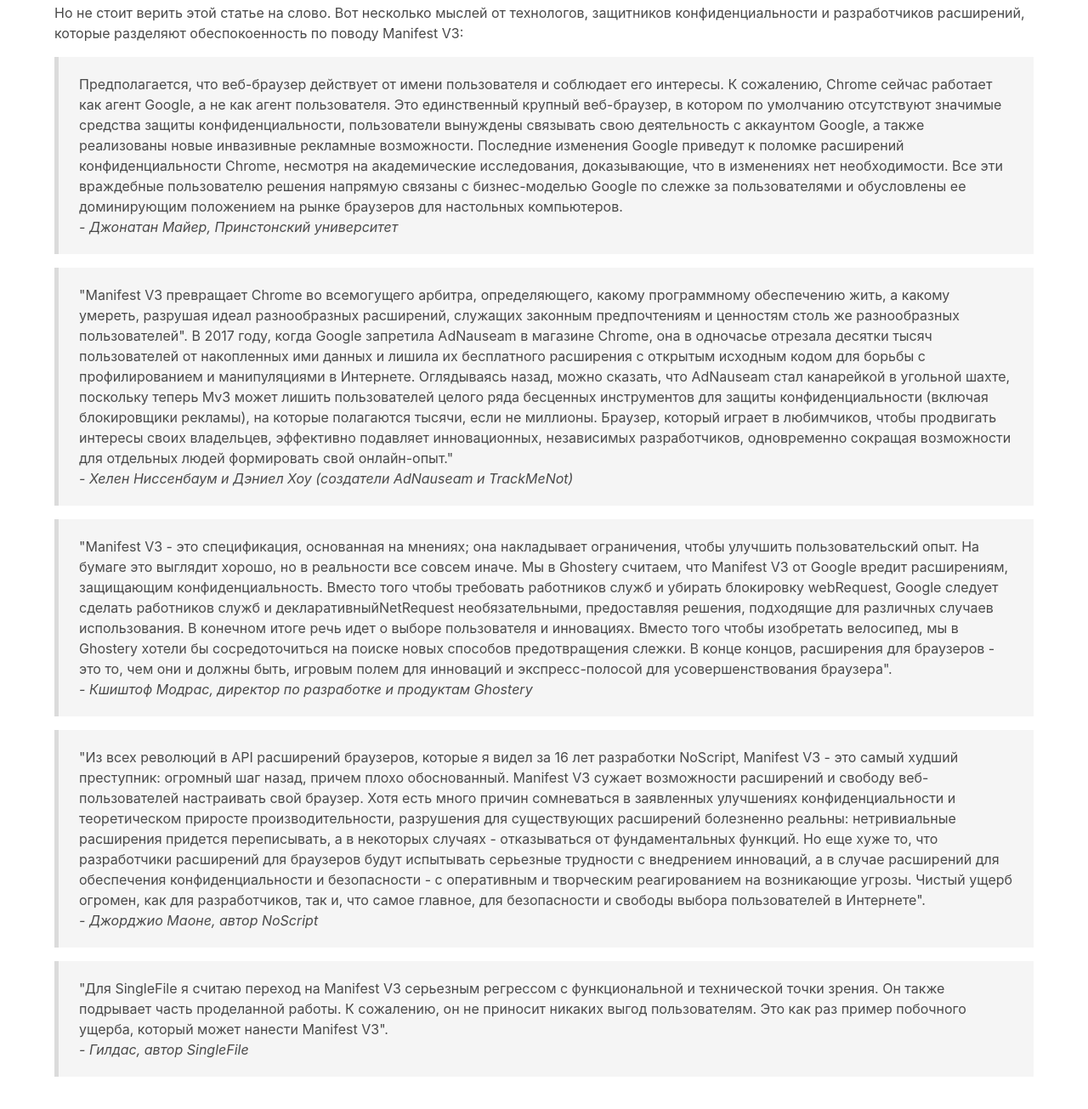
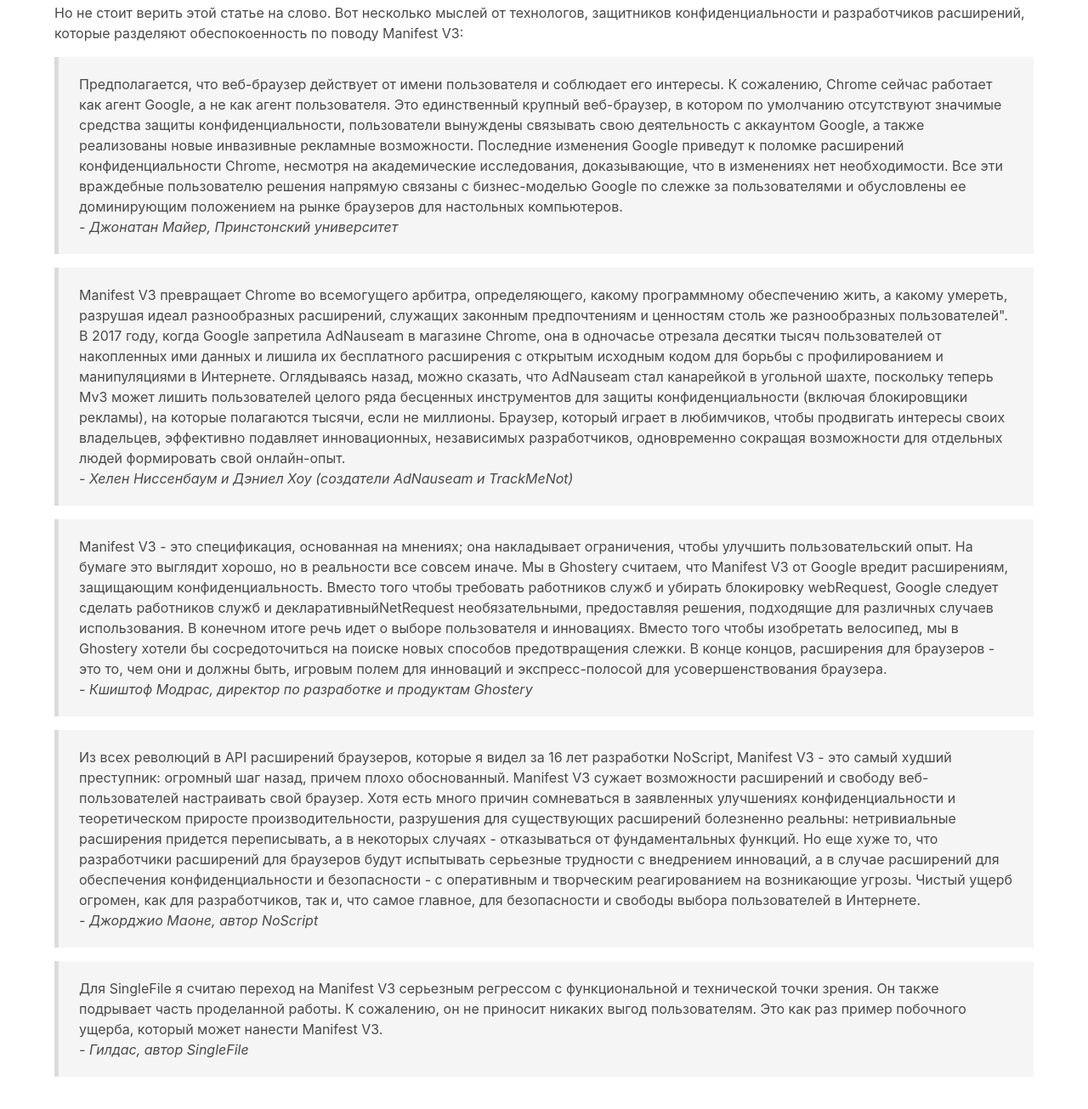
Before and after one commit to xdettlaff/useit, a plain HTML site: page ru/index.html in a window 1280 px wide. Shown: the part 1232-2537 px from the top of the page at 85% size. Drawn offline with Linux system fonts and the light colour scheme.

Commit message:
Remove quote marks in quotes

```diff
--- a/ru/index.html
+++ b/ru/index.html
@@ -129,8 +129,8 @@
           </blockquote>
 
           <blockquote>
-            "Manifest V3 превращает Chrome во всемогущего арбитра, определяющего, какому программному обеспечению жить,
-            а какому умереть, разрушая идеал разнообразных расширений, служащих законным предпочтениям и ценностям столь
+            Manifest V3 превращает Chrome во всемогущего арбитра, определяющего, какому программному обеспечению жить, а
+            какому умереть, разрушая идеал разнообразных расширений, служащих законным предпочтениям и ценностям столь
             же разнообразных пользователей". В 2017 году, когда Google запретила AdNauseam в магазине Chrome, она в
             одночасье отрезала десятки тысяч пользователей от накопленных ими данных и лишила их бесплатного расширения
             с открытым исходным кодом для борьбы с профилированием и манипуляциями в Интернете. Оглядываясь назад, можно
@@ -138,13 +138,13 @@
             целого ряда бесценных инструментов для защиты конфиденциальности (включая блокировщики рекламы), на которые
             полагаются тысячи, если не миллионы. Браузер, который играет в любимчиков, чтобы продвигать интересы своих
             владельцев, эффективно подавляет инновационных, независимых разработчиков, одновременно сокращая возможности
-            для отдельных людей формировать свой онлайн-опыт."
+            для отдельных людей формировать свой онлайн-опыт.
             <br />
             <i>- Хелен Ниссенбаум и Дэниел Хоу (создатели AdNauseam и TrackMeNot)</i>
           </blockquote>
 
           <blockquote>
-            "Manifest V3 - это спецификация, основанная на мнениях; она накладывает ограничения, чтобы улучшить
+            Manifest V3 - это спецификация, основанная на мнениях; она накладывает ограничения, чтобы улучшить
             пользовательский опыт. На бумаге это выглядит хорошо, но в реальности все совсем иначе. Мы в Ghostery
             считаем, что Manifest V3 от Google вредит расширениям, защищающим конфиденциальность. Вместо того чтобы
             требовать работников служб и убирать блокировку webRequest, Google следует сделать работников служб и
@@ -152,13 +152,13 @@
             использования. В конечном итоге речь идет о выборе пользователя и инновациях. Вместо того чтобы изобретать
             велосипед, мы в Ghostery хотели бы сосредоточиться на поиске новых способов предотвращения слежки. В конце
             концов, расширения для браузеров - это то, чем они и должны быть, игровым полем для инноваций и
-            экспресс-полосой для усовершенствования браузера".
+            экспресс-полосой для усовершенствования браузера.
             <br />
             <i>- Кшиштоф Модрас, директор по разработке и продуктам Ghostery</i>
           </blockquote>
 
           <blockquote>
-            "Из всех революций в API расширений браузеров, которые я видел за 16 лет разработки NoScript, Manifest V3 -
+            Из всех революций в API расширений браузеров, которые я видел за 16 лет разработки NoScript, Manifest V3 -
             это самый худший преступник: огромный шаг назад, причем плохо обоснованный. Manifest V3 сужает возможности
             расширений и свободу веб-пользователей настраивать свой браузер. Хотя есть много причин сомневаться в
             заявленных улучшениях конфиденциальности и теоретическом приросте производительности, разрушения для
@@ -167,15 +167,15 @@
             будут испытывать серьезные трудности с внедрением инноваций, а в случае расширений для обеспечения
             конфиденциальности и безопасности - с оперативным и творческим реагированием на возникающие угрозы. Чистый
             ущерб огромен, как для разработчиков, так и, что самое главное, для безопасности и свободы выбора
-            пользователей в Интернете".
+            пользователей в Интернете.
             <br />
             <i>- Джорджио Маоне, автор NoScript</i>
           </blockquote>
 
           <blockquote>
-            "Для SingleFile я считаю переход на Manifest V3 серьезным регрессом с функциональной и технической точки
+            Для SingleFile я считаю переход на Manifest V3 серьезным регрессом с функциональной и технической точки
             зрения. Он также подрывает часть проделанной работы. К сожалению, он не приносит никаких выгод
-            пользователям. Это как раз пример побочного ущерба, который может нанести Manifest V3".
+            пользователям. Это как раз пример побочного ущерба, который может нанести Manifest V3.
             <br />
             <i>- Гилдас, автор SingleFile</i>
           </blockquote>
```
